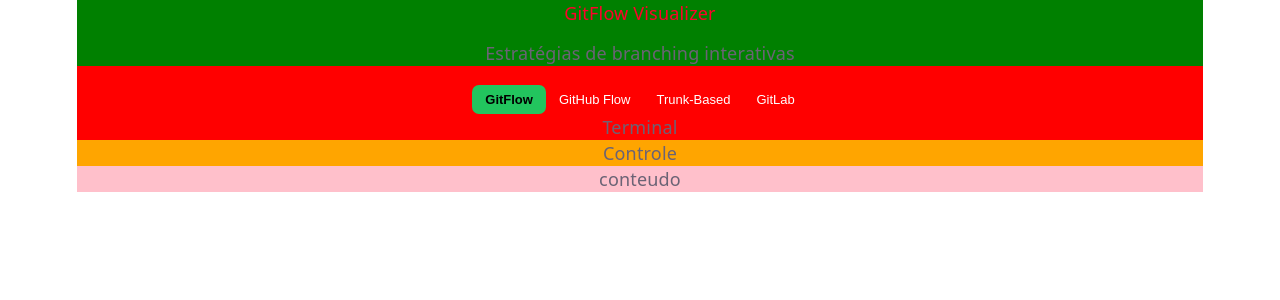
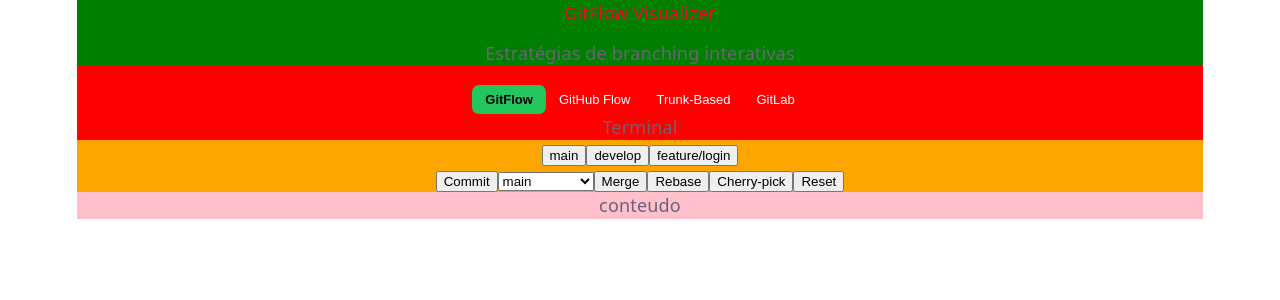
Before and after one commit to EuSouGabriell/git_flow_visualizer, a React (Vite) app: page / in a window 1280 px wide. Shown: the top 300 px of the page. Built offline with nearby package versions, Linux system fonts and the light colour scheme.

Commit message:
feat: adicionar controles de branches e ações no visualizador

```diff
--- a/src/App.jsx
+++ b/src/App.jsx
@@ -48,7 +48,28 @@
       </div>
 
       <div className="controls" style={{ background: "orange" }}>
-        Controle
+        <div className="controls">
+          <div className="controls__branches">
+            <button>main</button>
+            <button>develop</button>
+            <button>feature/login</button>
+          </div>
+
+          <div className="controls__actions">
+            <button>Commit</button>
+
+            <select>
+              <option>main</option>
+              <option>develop</option>
+              <option>feature/login</option>
+            </select>
+
+            <button>Merge</button>
+            <button>Rebase</button>
+            <button>Cherry-pick</button>
+            <button>Reset</button>
+          </div>
+        </div>
       </div>
 
       <div className="content" style={{ background: "pink" }}>
```
